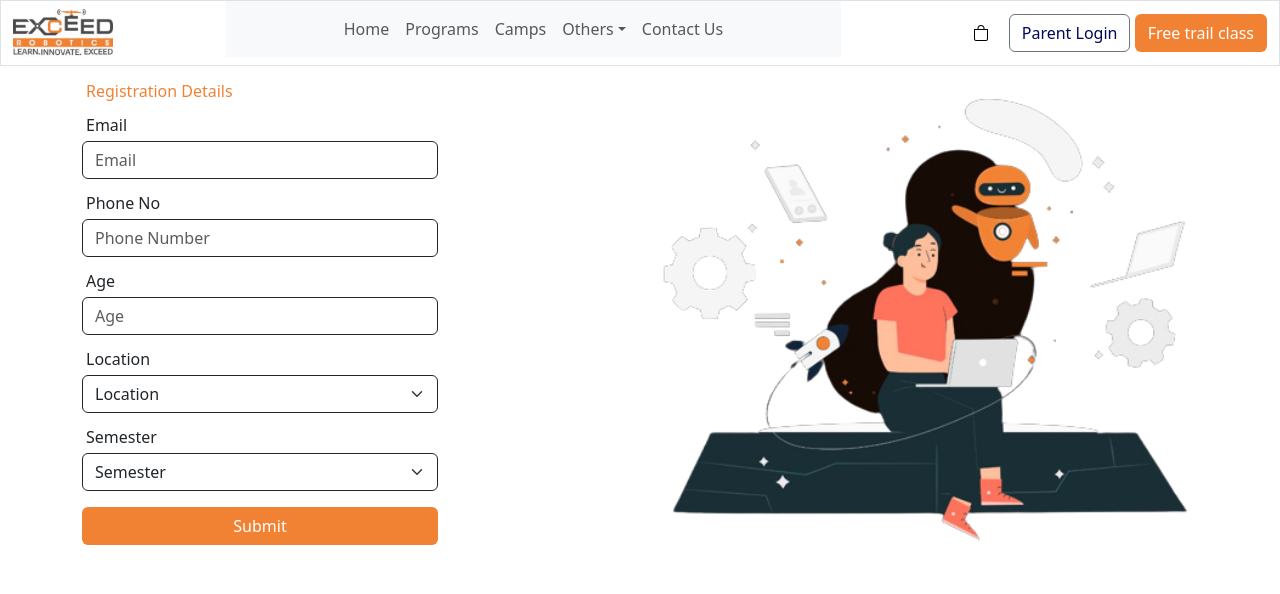
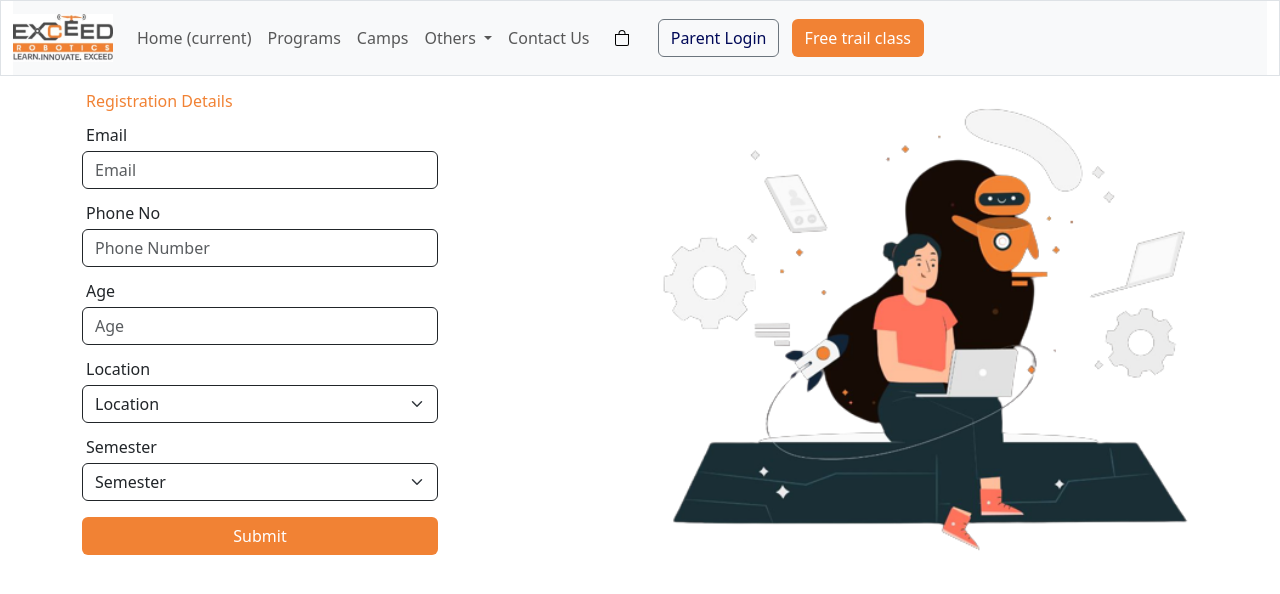
Before and after one commit to haquedot/RegistrationExceed, a plain HTML site: page index.html in a window 1280 px wide. Drawn offline with nearby package versions, Linux system fonts and the light colour scheme.

Commit message:
age dropdown

```diff
--- a/index.html
+++ b/index.html
@@ -6,15 +6,19 @@
     <meta name="viewport" content="width=device-width, initial-scale=1.0">
     <title>Document</title>
     <link href="https://cdn.jsdelivr.net/npm/bootstrap@5.3.1/dist/css/bootstrap.min.css" rel="stylesheet" integrity="sha384-4bw+/aepP/YC94hEpVNVgiZdgIC5+VKNBQNGCHeKRQN+PtmoHDEXuppvnDJzQIu9" crossorigin="anonymous">
+    <script src="https://cdn.jsdelivr.net/npm/bootstrap@5.3.1/dist/js/bootstrap.bundle.min.js" integrity="sha384-HwwvtgBNo3bZJJLYd8oVXjrBZt8cqVSpeBNS5n7C8IVInixGAoxmnlMuBnhbgrkm" crossorigin="anonymous"></script>
     <link rel="stylesheet" href="style.css">
 </head>
 
 <body>
     <header class="container-fluid border">
-        <div class="row">
+        <!-- <div class="row">
             <div class="col-lg-2 py-2">
-                <img src="images/logo.jpg" width="100px" alt="">
+                <a href="#home"><img src="images/logo.jpg" width="100px" alt=""></a>
             </div>
+            <button class="navbar-toggler" type="button" data-toggle="collapse" data-target="#navbarSupportedContent" aria-controls="navbarSupportedContent" aria-expanded="false" aria-label="Toggle navigation">
+                <span class="navbar-toggler-icon"></span>
+              </button>
             <div class="col-lg-6">
                 <nav class="navbar navbar-expand-sm bg-light justify-content-center">
                     <ul class="navbar-nav">
@@ -27,8 +31,15 @@
                         <li class="nav-item">
                             <a class="nav-link" href="#camps">Camps</a>
                         </li>
-                        <li class="nav-item dropdown">
-                            <a class="nav-link dropdown-toggle" href="#others">Others</a>
+                        <li class="nav-item">
+                            <div class="dropdown">
+                                <button class="nav-link dropdown-toggle" href="#others" data-bs-toggle="dropdown">Others</button>
+                                <ul class="dropdown-menu">
+                                    <li><a class="dropdown-item" href="#">Link 1</a></li>
+                                    <li><a class="dropdown-item" href="#">Link 2</a></li>
+                                    <li><a class="dropdown-item" href="#">Link 3</a></li>
+                                </ul>
+                            </div>
                         </li>
                         <li class="nav-item">
                             <a class="nav-link" href="#contactUs">Contact Us</a>
@@ -43,7 +54,46 @@
                 <button type="submit" class="btn btn-block btnSubmit">Free trail class</button>
 
             </div>
-        </div>
+        </div> -->
+        <nav class="navbar navbar-expand-lg navbar-light bg-light">
+            <a class="navbar-brand" href="#"><img src="images/logo.jpg" width="100px" alt=""></a>
+            <button class="navbar-toggler" type="button" data-toggle="collapse" data-target="#navbarSupportedContent" aria-controls="navbarSupportedContent" aria-expanded="false" aria-label="Toggle navigation">
+              <span class="navbar-toggler-icon"></span>
+            </button>
+
+            <div class="collapse navbar-collapse" align="right" width="100%" id="navbarSupportedContent">
+                <ul class="navbar-nav mr-auto">
+                    <li class="nav-item active">
+                        <a class="nav-link" href="#">Home <span class="sr-only">(current)</span></a>
+                    </li>
+                    <li class="nav-item">
+                        <a class="nav-link" href="#">Programs</a>
+                    </li>
+                    <li class="nav-item">
+                        <a class="nav-link" href="#">Camps</a>
+                    </li>
+                    <li class="nav-item dropdown">
+                        <a class="nav-link dropdown-toggle" href="#" id="navbarDropdown" role="button" data-toggle="dropdown" aria-haspopup="true" aria-expanded="false">
+                            Others
+                  </a>
+                        <div class="dropdown-menu" aria-labelledby="navbarDropdown">
+                            <a class="dropdown-item" href="#">Action</a>
+                            <a class="dropdown-item" href="#">Another action</a>
+                            <div class="dropdown-divider"></div>
+                            <a class="dropdown-item" href="#">Something else here</a>
+                        </div>
+                    </li>
+                    <li class="nav-item">
+                        <a class="nav-link" href="#">Contact Us</a>
+                    </li>
+                </ul>
+                <form class="form-inline my-2 my-lg-0 navRight" align="right">
+                    <img class="img-fluid p-3" src="images/bag.svg" alt="">
+                    <button type="submit" class="btn btn-outline-secondary ms-2">Parent Login</button>
+                    <button type="submit" class="btn btn-block btnSubmit ms-2">Free trail class</button>
+                </form>
+            </div>
+        </nav>
     </header>
 
 
--- a/style.css
+++ b/style.css
@@ -2,6 +2,11 @@ h6 {
     color: #F18234;
     padding-left: 2px;
 }
+
+
+/* .navRight {
+    display: flex;
+} */
 
 .container-fluid {
     /* display: flex; */
@@ -47,10 +52,4 @@ h6 {
     .regImage {
         display: none;
     }
-    .navbar {
-        display: none;
-    }
-    .navRight {
-        display: none;
-    }
 }
```
